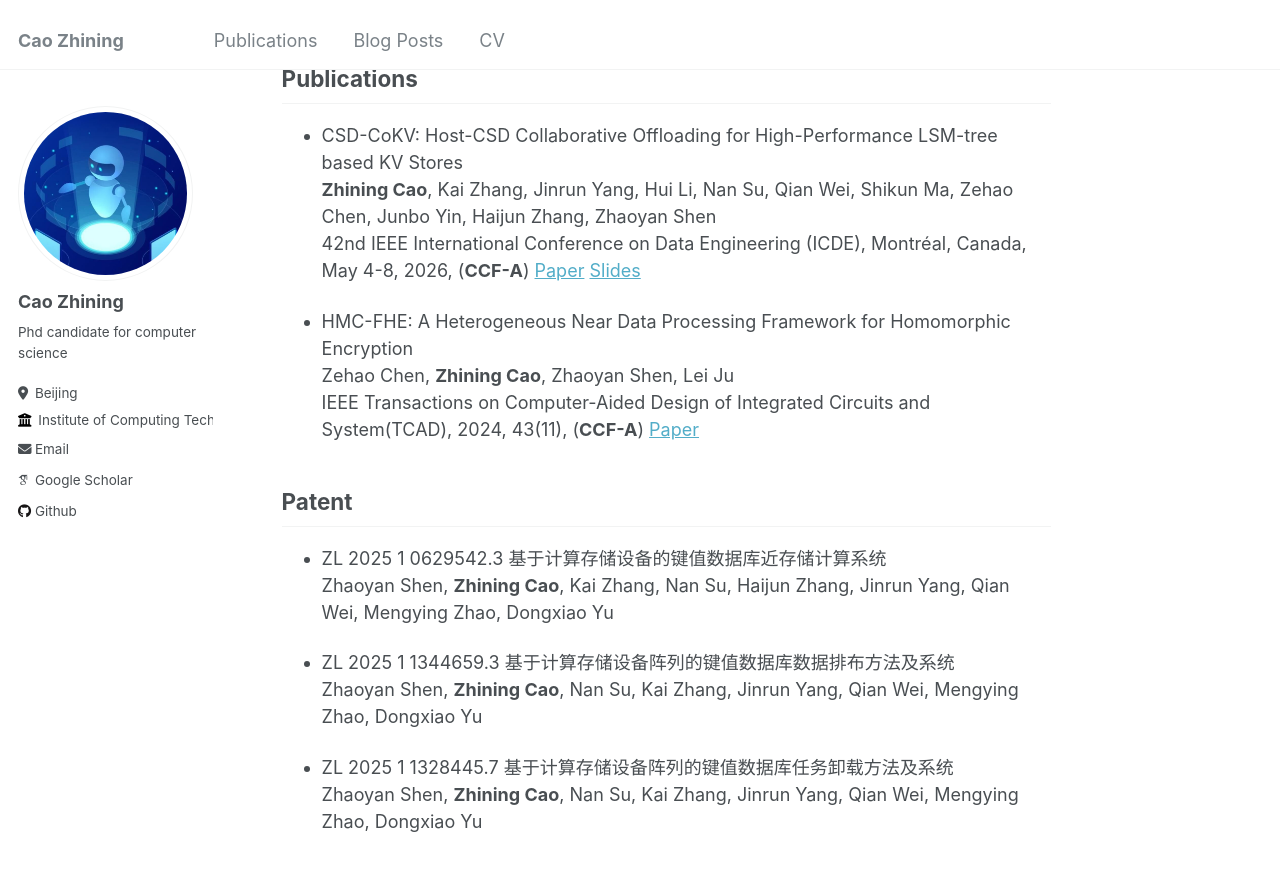
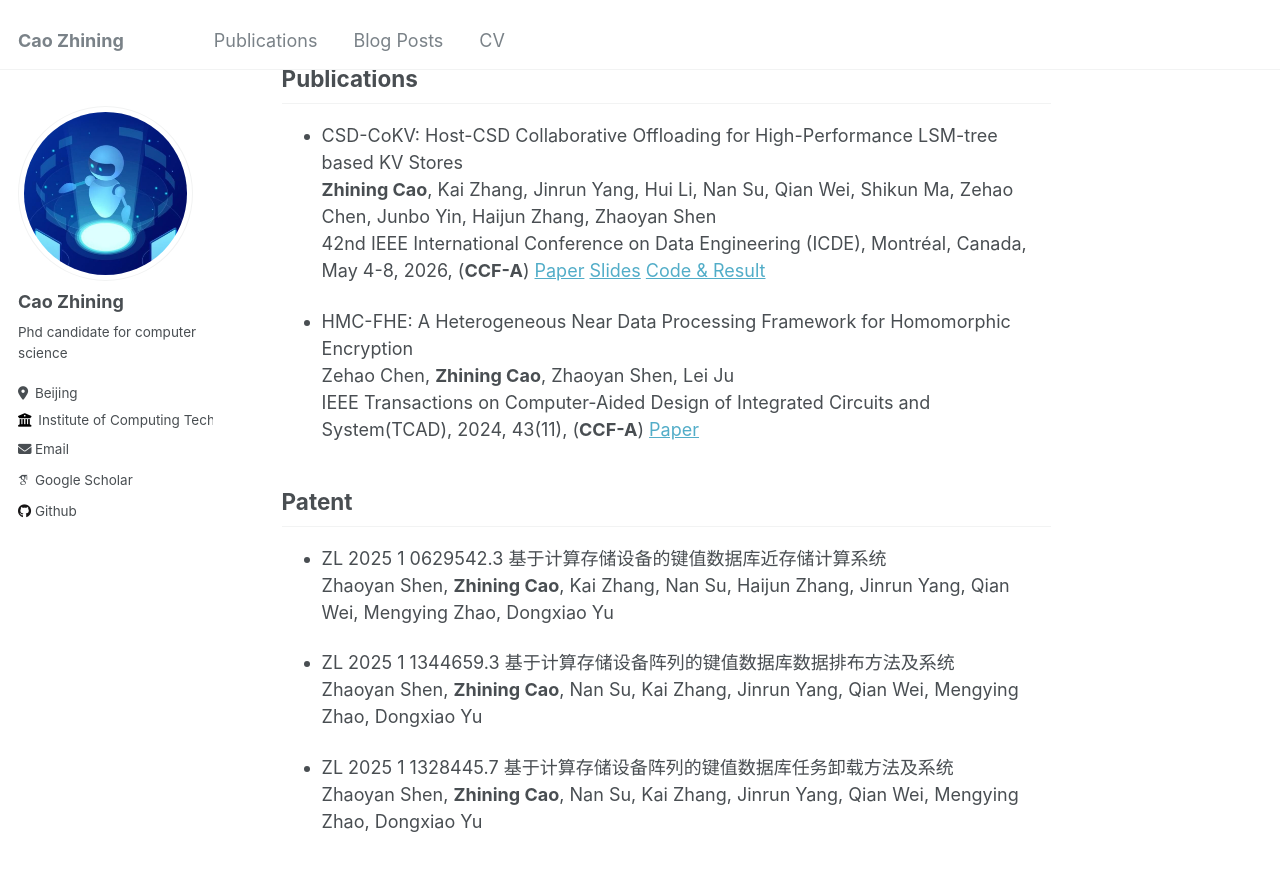
Before and after one commit to caozhining/caozhining.github.io, a Jekyll site: the page built from _pages/about.md, in a window 1280 px wide and 900 px high, scrolled down 578 px. Shown: the top 871 px of the window. Built offline with Jekyll 4.4.1, drawn with Linux system fonts in a browser that asks for light colours; some web fonts are replaced.

Commit message:
Update about.md

```diff
--- a/_pages/about.md
+++ b/_pages/about.md
@@ -26,7 +26,7 @@ Publications
 ---------
 * CSD-CoKV: Host-CSD Collaborative Offloading for High-Performance LSM-tree based KV Stores<br>
   **Zhining Cao**, Kai Zhang, Jinrun Yang, Hui Li, Nan Su, Qian Wei, Shikun Ma, Zehao Chen, Junbo Yin, Haijun Zhang, Zhaoyan Shen<br>
-  42nd IEEE International Conference on Data Engineering (ICDE), Montréal, Canada, May 4-8, 2026, (**CCF-A**) [Paper](http://caozhining.github.io/files/ICDE26_CSD_CoKV.pdf) [Slides](http://caozhining.github.io/files/CSD_CoKV_ICDE26.pdf)<br>
+  42nd IEEE International Conference on Data Engineering (ICDE), Montréal, Canada, May 4-8, 2026, (**CCF-A**) [Paper](http://caozhining.github.io/files/ICDE26_CSD_CoKV.pdf) [Slides](http://caozhining.github.io/files/CSD_CoKV_ICDE26.pdf) [Code & Result](https://github.com/caozhining/CSD-RocksDB)<br>
 
 * HMC-FHE: A Heterogeneous Near Data Processing Framework for Homomorphic Encryption<br>
   Zehao Chen, **Zhining Cao**, Zhaoyan Shen, Lei Ju<br>
```
